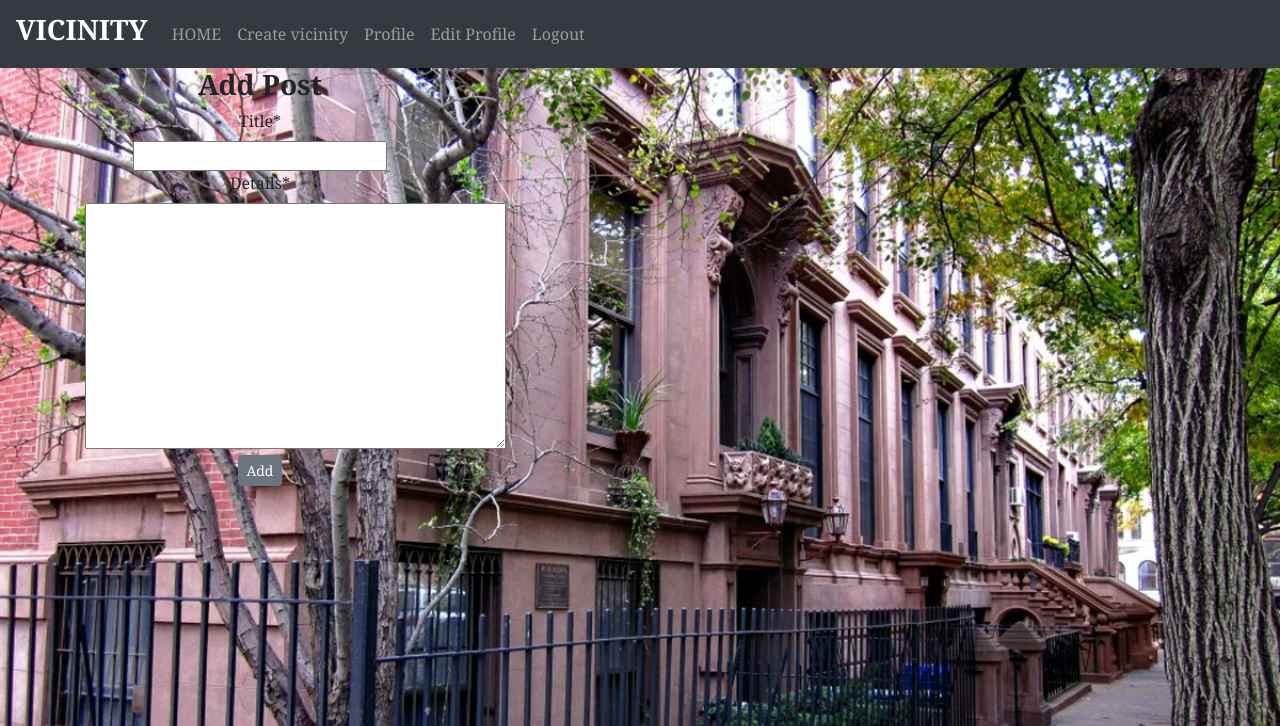
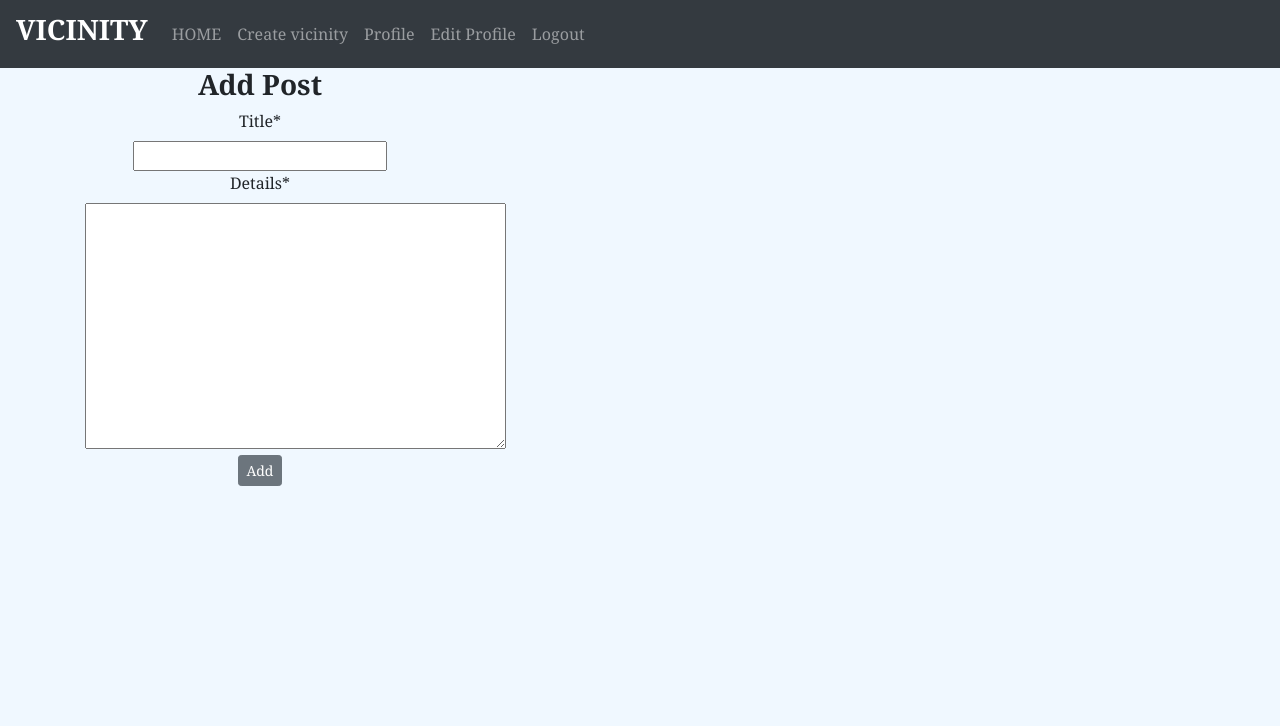
Before and after one commit to estherndichu/django-4, a Django app: page /post/ in a window 1280 px wide. Shown: the top 726 px of the page. Run offline with Django 3.2, Linux system fonts and the light colour scheme; the visitor is signed in with stand-in values (Sample User, id 1); data comes from the database, SQL or seed files in the repository; some libraries are stand-ins or nearby versions.

Commit message:
change background

```diff
--- a/vicinity/templates/hood/base.html
+++ b/vicinity/templates/hood/base.html
@@ -31,9 +31,7 @@
   body{
     font-weight: 500;
     font-family: Georgia, 'Times New Roman', Times, serif;
-    background-image: url({% static 'images/img.jpg' %});
-    background-repeat: no-repeat;
-    background-size: cover;
+    background-color: aliceblue;
   }
 </style>
 </body>
--- a/vicinity/templates/hood/post.html
+++ b/vicinity/templates/hood/post.html
@@ -7,7 +7,7 @@
     <div class="row">
         <div class="col-md-4">
             <h3>Add Post</h3>
-            <form action="" method="POST" enctype="multipart/form-data">
+            <form action="{% url 'post' %}" method="POST" enctype="multipart/form-data">
                 {% csrf_token %}
                 {{form|crispy}}
                 <button class="btn btn-sm btn-secondary" type="submit">Add</button>
```
